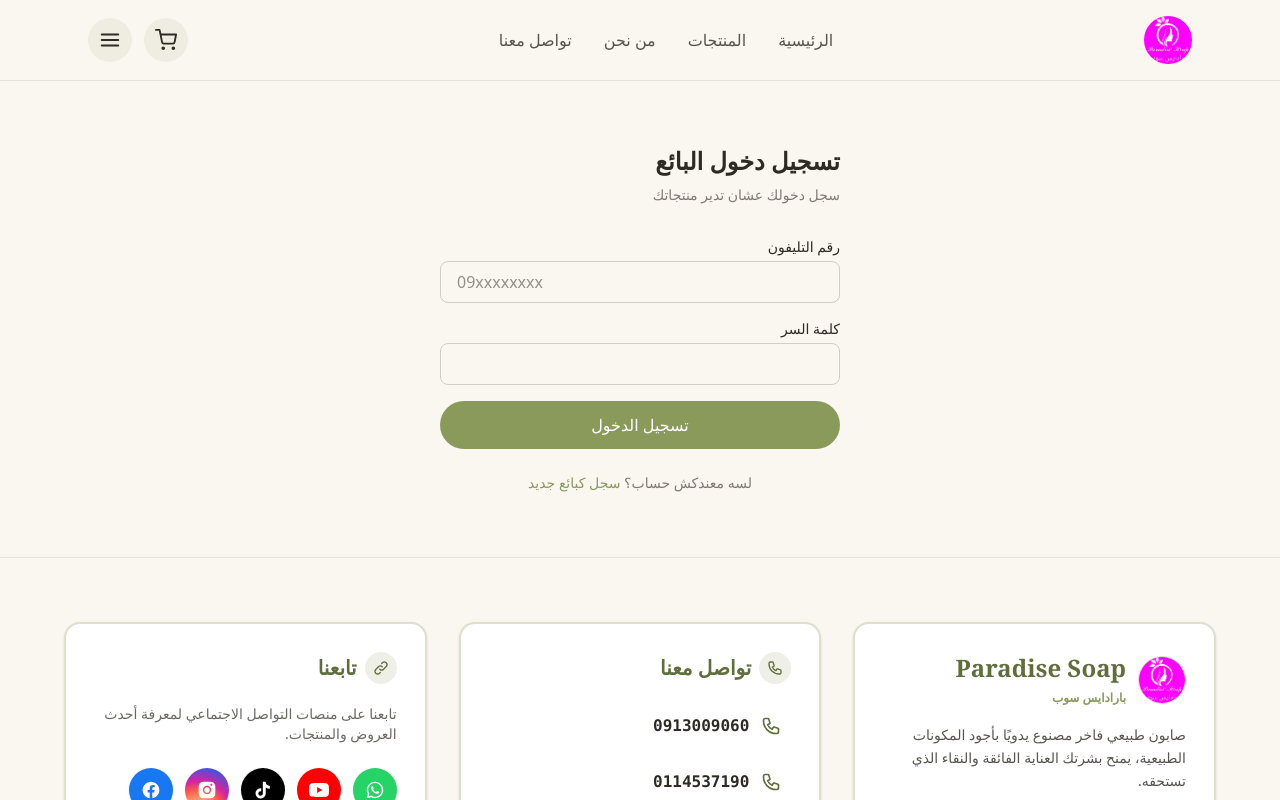
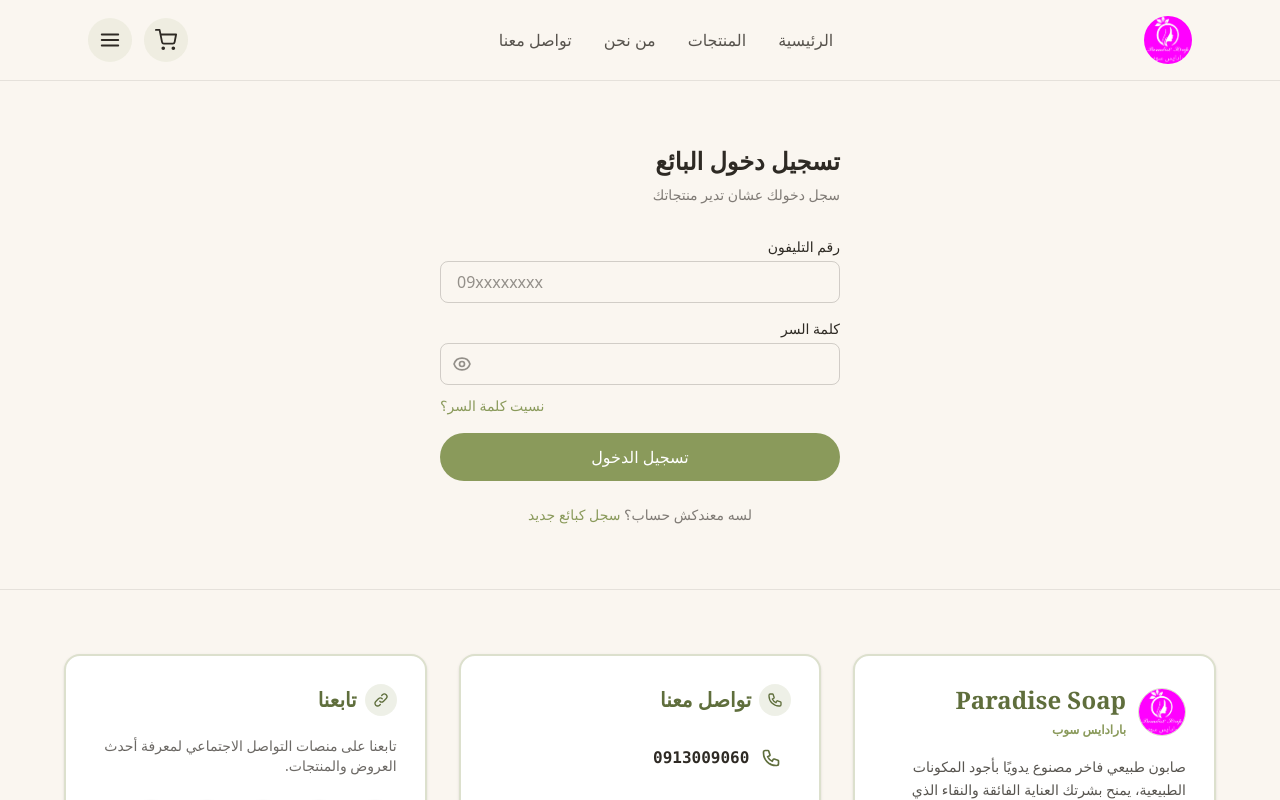
Before and after one commit to paradisesoap653-dotcom/paradise-soap-2, a Next.js app: page /seller/login in a window 1280 px wide. Shown: the top 800 px of the page. Built offline with nearby package versions, Linux system fonts and the light colour scheme.

Commit message:
Update page.tsx

```diff
--- a/src/app/seller/login/page.tsx
+++ b/src/app/seller/login/page.tsx
@@ -8,6 +8,7 @@ export default function SellerLoginPage() {
   const router = useRouter();
   const [loading, setLoading] = useState(false);
   const [error, setError] = useState("");
+  const [showPassword, setShowPassword] = useState(false);
   const [form, setForm] = useState({
     phone: "",
     password: "",
@@ -69,14 +70,38 @@ export default function SellerLoginPage() {
           <label className="mb-1 block text-sm font-medium text-[#2e2a24]">
             كلمة السر
           </label>
+          <div className="relative">
             <input
               required
-            type="password"
+              type={showPassword ? "text" : "password"}
               value={form.password}
               onChange={(e) => setForm({ ...form, password: e.target.value })}
-            className="w-full rounded-lg border border-[#2e2a24]/20 px-4 py-2"
+              className="w-full rounded-lg border border-[#2e2a24]/20 px-4 py-2 pl-11"
               dir="ltr"
             />
+            <button
+              type="button"
+              onClick={() => setShowPassword(!showPassword)}
+              className="absolute left-3 top-1/2 -translate-y-1/2 text-[#2e2a24]/50 hover:text-[#2e2a24]"
+              aria-label={showPassword ? "إخفاء كلمة السر" : "إظهار كلمة السر"}
+            >
+              {showPassword ? (
+                <svg width="20" height="20" viewBox="0 0 24 24" fill="none" stroke="currentColor" strokeWidth={2}>
+                  <path strokeLinecap="round" strokeLinejoin="round" d="M13.875 18.825A10.05 10.05 0 0112 19c-4.478 0-8.268-2.943-9.543-7a9.97 9.97 0 011.563-3.029m5.858.908a3 3 0 114.243 4.243M9.878 9.878l4.242 4.242M9.878 9.878L3 3m6.878 6.878L21 21" />
+                </svg>
+              ) : (
+                <svg width="20" height="20" viewBox="0 0 24 24" fill="none" stroke="currentColor" strokeWidth={2}>
+                  <path strokeLinecap="round" strokeLinejoin="round" d="M15 12a3 3 0 11-6 0 3 3 0 016 0z" />
+                  <path strokeLinecap="round" strokeLinejoin="round" d="M2.458 12C3.732 7.943 7.523 5 12 5c4.478 0 8.268 2.943 9.542 7-1.274 4.057-5.064 7-9.542 7-4.477 0-8.268-2.943-9.542-7z" />
+                </svg>
+              )}
+            </button>
+          </div>
+          <div className="mt-2 text-left">
+            <Link href="/seller/forgot-password" className="text-sm text-[#8a9a5b] hover:underline">
+              نسيت كلمة السر؟
+            </Link>
+          </div>
         </div>
 
         {error && (
```
Lines whose indentation alone changed are shown as unchanged.
